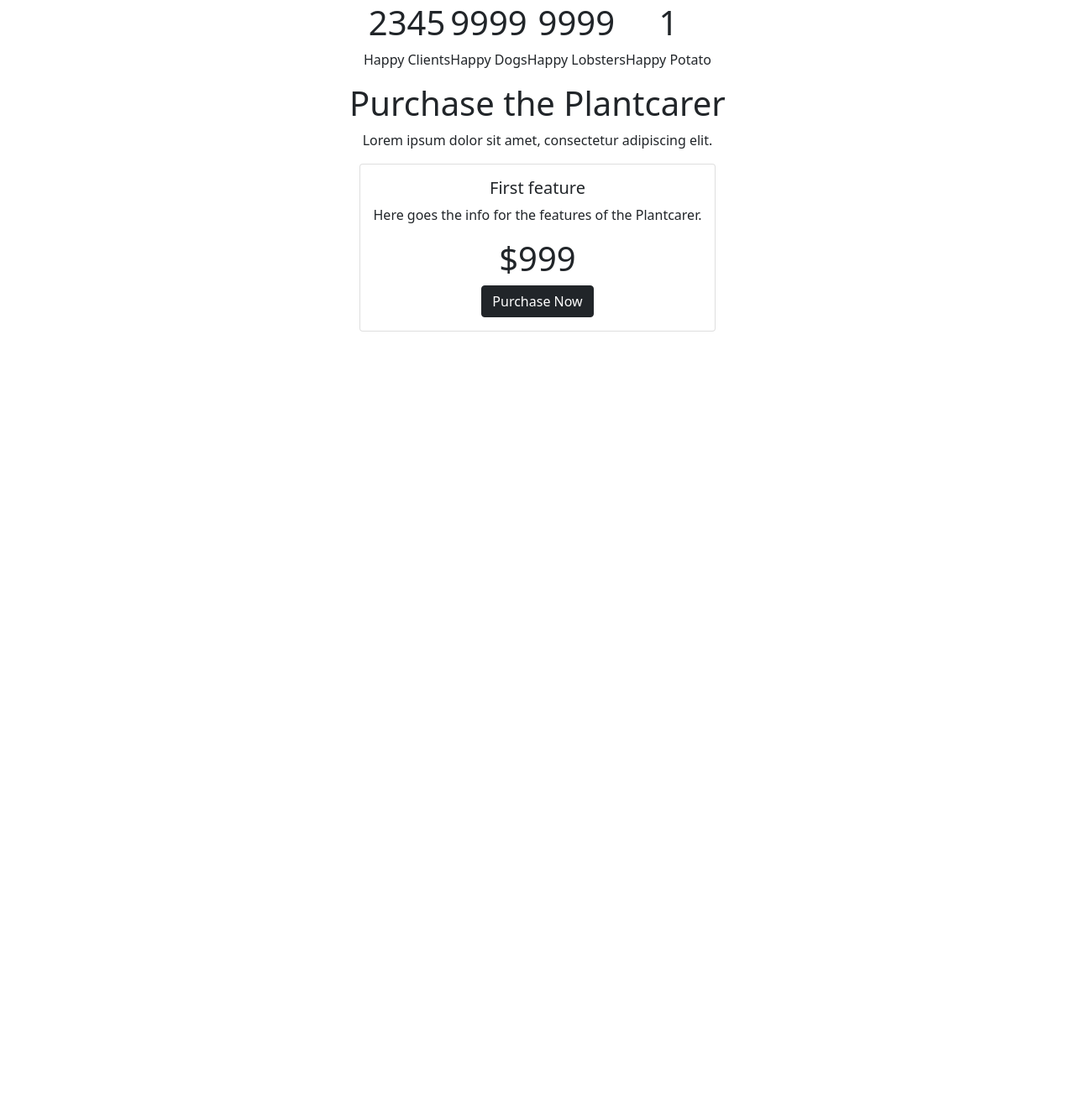
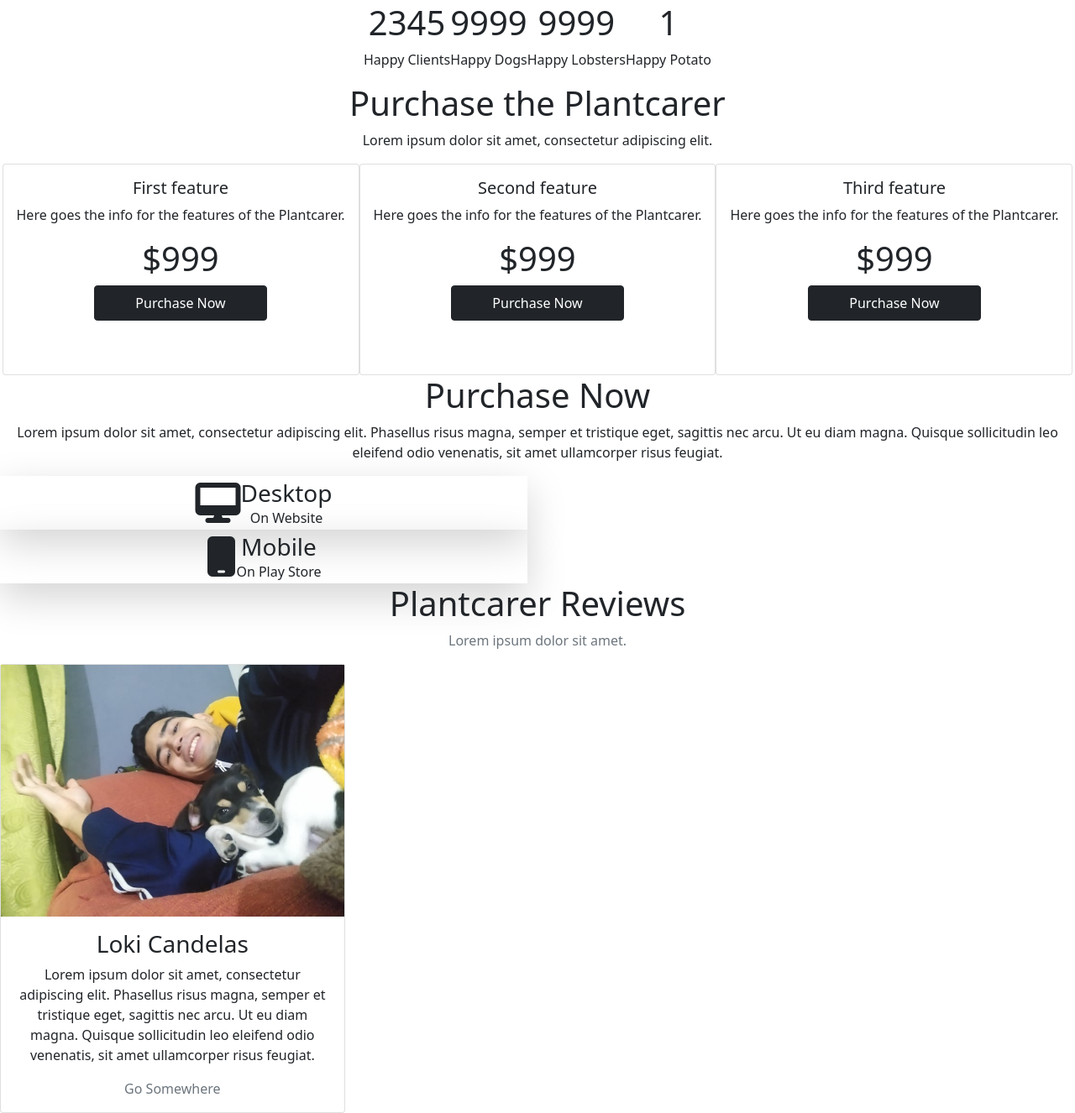
Before and after one commit to eden418/plantcarer-web, a plain HTML site: page index.html in a window 1280 px wide. Shown: the part 1552-2878 px from the top of the page at 84% size. Before the commit the page ends 1947 px from the top, so only its background shows below. Drawn offline with nearby package versions, Linux system fonts and the light colour scheme.

Commit message:
update html up to member cards

```diff
--- a/index.html
+++ b/index.html
@@ -6,6 +6,7 @@
   <meta name="viewport" content="width=device-width, initial-scale=1.0">
   <title>Plantcarer</title>
   <link href="https://cdn.jsdelivr.net/npm/bootstrap@5.1.3/dist/css/bootstrap.min.css" rel="stylesheet" integrity="sha384-1BmE4kWBq78iYhFldvKuhfTAU6auU8tT94WrHftjDbrCEXSU1oBoqyl2QvZ6jIW3" crossorigin="anonymous">
+  <script src="https://kit.fontawesome.com/9a574fae76.js" crossorigin="anonymous"></script>
   <link rel="stylesheet" href="style.css">
 </head>
 <body>
@@ -129,6 +130,8 @@
         <p>Lorem ipsum dolor sit amet, consectetur adipiscing elit.</p>
         <div class="cards"></div>
         <div class="d-flex flex-row justify-content-center flex-wrap">
+
+          <!-- First Card -->
           <!-- Replace this with the card with image -->
           <div class="card">
             <div class="card-body">
@@ -140,11 +143,105 @@
               </p>
               <div class="pricing">
                 <h1>$999</h1>
-                <a href="#" class="btn btn-dark">Purchase Now</a>
+                <a href="#" class="btn btn-dark px-5 py-2 mb-5">Purchase Now</a>
+              </div>
+            </div>
+          </div>
+          <!-- Second Card -->
+          <div class="card">
+            <div class="card-body">
+              <div class="title">
+                <h5 class="card-title">Second feature</h5>
+              </div>
+              <p class="card-text">
+                Here goes the info for the features of the Plantcarer.
+              </p>
+              <div class="pricing">
+                <h1>$999</h1>
+                <a href="#" class="btn btn-dark px-5 py-2 mb-5">Purchase Now</a>
+              </div>
+            </div>
+          </div>
+          <!-- Third Card -->
+          <div class="card">
+            <div class="card-body">
+              <div class="title">
+                <h5 class="card-title">Third feature</h5>
+              </div>
+              <p class="card-text">
+                Here goes the info for the features of the Plantcarer.
+              </p>
+              <div class="pricing">
+                <h1>$999</h1>
+                <a href="#" class="btn btn-dark px-5 py-2 mb-5">Purchase Now</a>
               </div>
             </div>
           </div>
         </div>
+      </div>
+    </section>
+
+    <section class="section-3 container-fluid p-0 text-center">
+      <div class="row">
+        <div class="col-md-12 col-sm-12">
+          <h1>Purchase Now</h1>
+          <p>Lorem ipsum dolor sit amet, consectetur adipiscing elit.
+             Phasellus risus magna, semper et tristique eget, sagittis nec arcu.
+              Ut eu diam magna. Quisque sollicitudin leo eleifend odio venenatis,
+               sit amet ullamcorper risus feugiat.
+          </p>
+        </div>
+      </div>
+      <div class="platform row">
+        <div class="col-md-6 col-sm-12 text-right">
+          <div class="desktop shadow-lg">
+            <div class="d-flex flex-row justify-content-center">
+              <i class="fa-solid fa-desktop fa-3x py-2 pr-3"></i>
+              <div class="text text-left">
+                <h3 class="pt-1 m-0">Desktop</h3>
+                <p class="p-0 m-0">On Website</p>
+              </div>
+            </div>
+          </div>
+          <div class="desktop shadow-lg">
+            <div class="d-flex flex-row justify-content-center">
+              <i class="fa-solid fa-mobile fa-3x py-2 pr-3"></i>
+              <div class="text text-left">
+                <h3 class="pt-1 m-0">Mobile</h3>
+                <p class="p-0 m-0">On Play Store</p>
+              </div>
+            </div>
+          </div>
+        </div>
+        <div class="col-md-6 col-sm-12 text-left"></div>
+      </div>
+    </section>
+
+    <section class="section-4">
+      <div class="container text-center">
+        <h1 class="text-dark">Plantcarer Reviews</h1>
+        <p class="text-secondary">Lorem ipsum dolor sit amet.</p>
+      </div>
+      <div class="team row">
+        <div class="col-md-4 col-12 text-center">
+          <div class="card">
+            <div class="card-img-top">
+              <img src="assets/me.jpg" alt="Member picture" class="img-fluid">
+            </div>
+            <div class="card-body">
+              <h3 class="card-title">Loki Candelas</h3>
+              <p class="card-text">
+                Lorem ipsum dolor sit amet, consectetur adipiscing elit.
+                Phasellus risus magna, semper et tristique eget, sagittis nec arcu.
+                Ut eu diam magna. Quisque sollicitudin leo eleifend odio venenatis,
+                sit amet ullamcorper risus feugiat.
+              </p>
+              <a href="#" class="text-secondary text-decoration-none">Go Somewhere</a>
+            </div>
+          </div>
+        </div>
+        <div class="col-md-4"></div>
+        <div class="col-md-4"></div>
       </div>
     </section>
   </main>
```
